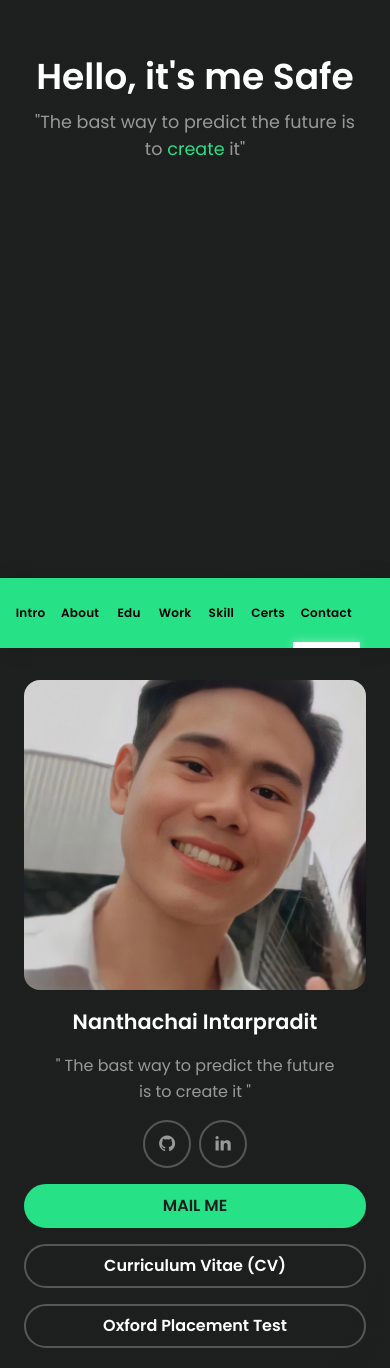
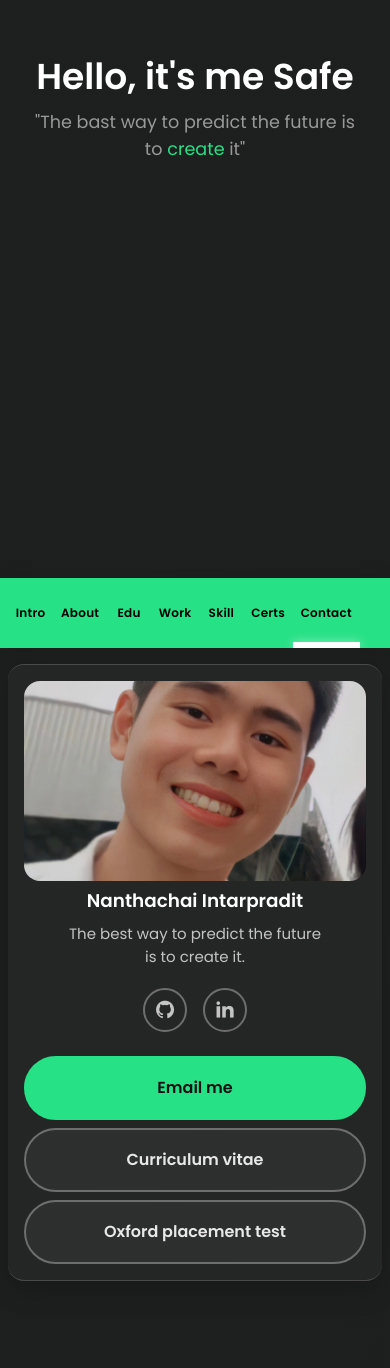
Before and after one commit to nanthachaics07/cs07-portfilio, a React (Vite) app: page / in a window 390 px wide. Shown: the part 196-1564 px from the top of the page. Built offline with nearby package versions, Linux system fonts and the light colour scheme.

Commit message:
feat(ui): improve mobile profile sidebar UX
Restructure identity and actions, fix the tagline copy, sentence-case CTAs, and stronger touch targets with a full-width mobile profile card.

```diff
--- a/src/components/layout/SideMenu.css
+++ b/src/components/layout/SideMenu.css
@@ -19,6 +19,21 @@
   padding: var(--space-5) var(--space-4);
 }
 
+.sidemenu__identity {
+  display: flex;
+  flex-direction: column;
+  align-items: center;
+  gap: var(--space-2);
+  text-align: center;
+}
+
+.sidemenu__actions {
+  display: flex;
+  flex-direction: column;
+  gap: var(--space-2);
+  width: 100%;
+}
+
 @media (min-width: 961px) {
   .sidemenu__sticky {
     position: sticky;
@@ -35,6 +50,40 @@
   width: 100%;
 }
 
+.sidemenu .btn a,
+.sidemenu .btn--line a {
+  display: flex;
+  align-items: center;
+  justify-content: center;
+  min-height: var(--touch-min);
+  width: 100%;
+  padding: var(--space-2) var(--space-3);
+  text-decoration: none;
+  font-weight: 600;
+  line-height: 1.3;
+}
+
+.sidemenu .btn a {
+  color: #121014;
+}
+
+.sidemenu .btn a:hover {
+  color: #27e187;
+}
+
+.sidemenu .btn--line {
+  border-color: #6e6e6e;
+  background: rgba(255, 255, 255, 0.04);
+}
+
+.sidemenu .btn--line a {
+  color: #e8e8e8;
+}
+
+.sidemenu .btn--line a:hover {
+  color: #121014;
+}
+
 .avatar--cover {
   position: relative;
   height: 290px;
@@ -44,40 +93,97 @@
 }
 
 .name {
-  margin-top: 0;
-  text-align: center;
+  margin: 0;
+  font-size: clamp(1.15rem, 4vw, 1.4rem);
+  line-height: var(--line-tight);
 }
 
-.position {
-  margin-top: 0;
-  text-align: center;
-  line-height: var(--line-body);
-  max-width: 18rem;
-  margin-inline: auto;
+.profile-tagline {
+  margin: 0;
+  padding: 0;
+  border: none;
+  font-size: 0.9375rem;
+  font-style: normal;
+  font-weight: 400;
+  color: #c4c4c4;
+  line-height: 1.55;
+  max-width: 16.5rem;
 }
 
 .social--icons {
   display: flex;
   align-items: center;
   justify-content: center;
-  gap: var(--space-2);
+  gap: var(--space-3);
   margin-top: 0;
 }
 
 .social--icon {
-  height: 3rem;
-  width: 3rem;
+  height: var(--touch-min);
+  width: var(--touch-min);
   display: flex;
   align-items: center;
   justify-content: center;
   border-radius: 100%;
-  border: 2px solid #565656;
-  font-size: 1.2rem;
-  color: #999;
+  border: 2px solid #6e6e6e;
+  font-size: 1.35rem;
+  color: #c4c4c4;
 }
 
-.social--icon:hover {
-  color: #27e187;
-  border-color: #27e187;
-  transition: 0.3s;
+@media (hover: hover) {
+  .social--icon:hover {
+    color: #27e187;
+    border-color: #27e187;
+    transition: color 0.2s ease, border-color 0.2s ease;
+  }
 }
+
+@media (max-width: 960px) {
+  .sidemenu {
+    align-self: stretch;
+    min-height: auto;
+    width: 100%;
+    max-width: none;
+    margin-inline: 0;
+    margin-bottom: 0;
+    padding-bottom: 0;
+    border: 1px solid #4a4a4a;
+    border-radius: 1rem;
+    background: rgba(255, 255, 255, 0.03);
+    box-shadow: 0 8px 28px rgba(0, 0, 0, 0.22);
+  }
+
+  .sidemenu__sticky {
+    position: relative;
+    top: auto;
+    max-height: none;
+    overflow-y: visible;
+    padding: var(--space-4);
+    gap: var(--space-3);
+  }
+
+  .sidemenu__identity {
+    gap: var(--space-2);
+  }
+
+  .sidemenu__actions {
+    gap: var(--space-2);
+    padding-top: var(--space-1);
+  }
+
+  .social--icons {
+    padding-block: var(--space-1);
+  }
+
+  .sidemenu .avatar--cover {
+    height: auto;
+    aspect-ratio: 4 / 3;
+    max-height: min(32vh, 13.5rem);
+  }
+}
+
+@media (max-width: 500px) {
+  .sidemenu .avatar--cover {
+    max-height: min(30vh, 12.5rem);
+  }
+}
--- a/src/components/layout/SideMenu.tsx
+++ b/src/components/layout/SideMenu.tsx
@@ -10,6 +10,7 @@ export default function SideMenu() {
   return (
     <aside className="sidemenu" aria-label="Profile and links">
       <div className="sidemenu__sticky">
+        <div className="sidemenu__identity">
           <div className="avatar--cover">
             <ExternalLink
               href={profile.photo}
@@ -26,10 +27,12 @@ export default function SideMenu() {
             </ExternalLink>
           </div>
           <h3 className="name">Nanthachai Intarpradit</h3>
-        <p className="position">
-          &quot; The bast way to predict the future is to create it &quot;
-        </p>
-        <div className="social--icons">
+          <blockquote className="profile-tagline" cite="https://en.wikiquote.org/wiki/Peter_Drucker">
+            The best way to predict the future is to create it.
+          </blockquote>
+        </div>
+
+        <div className="social--icons" aria-label="Social profiles">
           <ExternalLink
             href={social.github}
             className="social--icon"
@@ -45,20 +48,23 @@ export default function SideMenu() {
             <i className="ri-linkedin-fill" aria-hidden="true" />
           </ExternalLink>
         </div>
+
+        <div className="sidemenu__actions">
           <div className="btn">
-          <a href={mailto(contact.email)} title="CONTACT ME">
-            MAIL ME
+            <a href={mailto(contact.email)} title="Contact by email">
+              Email me
             </a>
           </div>
           <div className="btn--line">
-          <ExternalLink href={asset(pages.cv)} newTab title="LOOK AT MY CV">
-            Curriculum Vitae (CV)
+            <ExternalLink href={asset(pages.cv)} newTab title="Open curriculum vitae">
+              Curriculum vitae
             </ExternalLink>
           </div>
           <div className="btn--line">
-          <ExternalLink href={asset(pages.engLevel)} newTab title="ENG Lv">
-            Oxford Placement Test
+            <ExternalLink href={asset(pages.engLevel)} newTab title="Open Oxford placement test">
+              Oxford placement test
             </ExternalLink>
+          </div>
         </div>
       </div>
     </aside>
```
Also changed, not shown: 1 other file (tests, documents, lock files or other folders). Lines whose indentation alone changed are shown as unchanged.
